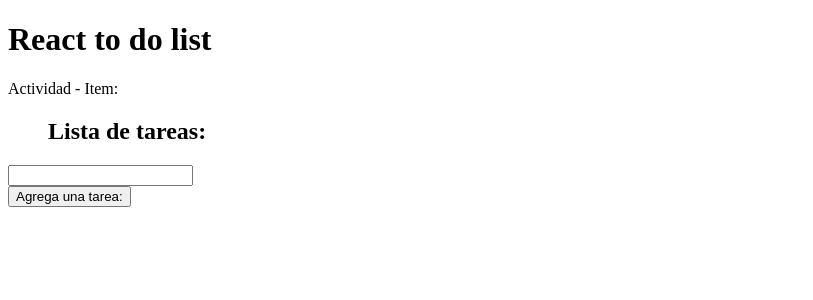
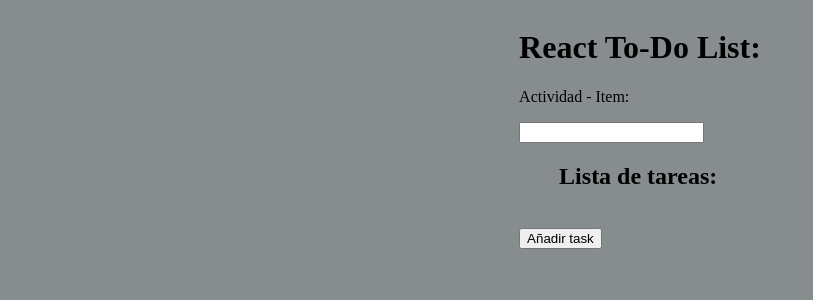
Before and after one commit to TheBridge-FullStackDeveloper/react-to-do-list-exercise, a React (Vite) app: page / in a window 1280 px wide. Shown: the top 300 px of the page, without its empty margins (0-813 px from the left). Built offline with nearby package versions, Linux system fonts and the light colour scheme.

Commit message:
Agrego componente MyActivities

```diff
--- /dev/null
+++ b/src/App.css
@@ -0,0 +1,3 @@
+body{
+  background-color: #878C8F;
+}
--- a/src/components/App.jsx
+++ b/src/components/App.jsx
@@ -1,44 +1,12 @@
-import { useState } from 'react'
-
-function MyActivities() {
-  const [ item, setItem ] = useState('');
-  const [ todoList, setTodoList ] = useState([]);
-
-  return(<>
-    <p>Actividad - Item: <strong><i>{item}</i></strong></p>
-
-    <ul>
-      <h2>Lista de tareas:</h2> { ' ' }
-      { todoList.map(( item ) => (
-        <li> {item} </li>
-      ))}
-    </ul>
-
-    <input
-      type="text"
-      onChange = {(e) => {setItem( e.target.value )}}
-    />
-
-    <br />
-
-    <button
-      onClick={() => {
-        setTodoList( [...todoList, item] )
-      }}
-    >
-    Agrega una tarea:
-    </button>
-
-  </>
-  )
-}
+import "../App.css";
+import MyActivities from "./MyActivities/MyActivities";
 
 function App() {
 
   return (
     <>
       <div className="App">
-        <h1>React to do list</h1>
+        <h1>React To-Do List:</h1>
       </div>
 
       <MyActivities />
--- /dev/null
+++ b/src/components/MyActivities/MyActivities.css
@@ -0,0 +1,7 @@
+body{
+
+    background-color : #878C8F;
+    display          : flex;
+    justify-content  : center;
+
+}
--- /dev/null
+++ b/src/components/MyActivities/MyActivities.jsx
@@ -0,0 +1,38 @@
+import "./MyActivities.css"
+import { useState } from 'react';
+
+function MyActivities() {
+    const [ item, setItem ] = useState('');
+    const [ todoList, setTodoList ] = useState([]);
+
+    return(<>
+      <p>Actividad - Item: <strong><i>{item}</i></strong></p>
+
+      <input
+        type="text"
+        onChange = {(e) => { setItem( e.target.value ) }}
+        />
+
+        <ul>
+          <h2>Lista de tareas:</h2> { ' ' }
+          { todoList.map(( item ) => ( <li> {item} </li> ))}
+        </ul>
+
+      <br />
+
+      <button
+        onClick={() => {
+          setTodoList( [...todoList, item] )
+        }}
+      >
+
+      Añadir task
+
+      </button>
+
+    </>
+    )
+  }
+
+
+export default MyActivities
--- a/src/main.jsx
+++ b/src/main.jsx
@@ -1,6 +1,6 @@
 import React from "react";
 import ReactDOM from "react-dom/client";
-import App from "./components/App";
+import App from "./components/App.jsx";
 
 ReactDOM.createRoot(document.getElementById("root")).render(
   <React.StrictMode>
--- a/src/styles/App.css
+++ /dev/null
@@ -1,42 +0,0 @@
-.App {
-  text-align: center;
-}
-
-.App-logo {
-  height: 40vmin;
-  pointer-events: none;
-}
-
-@media (prefers-reduced-motion: no-preference) {
-  .App-logo {
-    animation: App-logo-spin infinite 20s linear;
-  }
-}
-
-.App-header {
-  background-color: #282c34;
-  min-height: 100vh;
-  display: flex;
-  flex-direction: column;
-  align-items: center;
-  justify-content: center;
-  font-size: calc(10px + 2vmin);
-  color: white;
-}
-
-.App-link {
-  color: #61dafb;
-}
-
-@keyframes App-logo-spin {
-  from {
-    transform: rotate(0deg);
-  }
-  to {
-    transform: rotate(360deg);
-  }
-}
-
-button {
-  font-size: calc(10px + 2vmin);
-}
--- a/src/styles/index.css
+++ /dev/null
@@ -1,13 +0,0 @@
-body {
-  margin: 0;
-  font-family: -apple-system, BlinkMacSystemFont, 'Segoe UI', 'Roboto', 'Oxygen',
-    'Ubuntu', 'Cantarell', 'Fira Sans', 'Droid Sans', 'Helvetica Neue',
-    sans-serif;
-  -webkit-font-smoothing: antialiased;
-  -moz-osx-font-smoothing: grayscale;
-}
-
-code {
-  font-family: source-code-pro, Menlo, Monaco, Consolas, 'Courier New',
-    monospace;
-}
```
Also changed, not shown: src/index.css (added).
